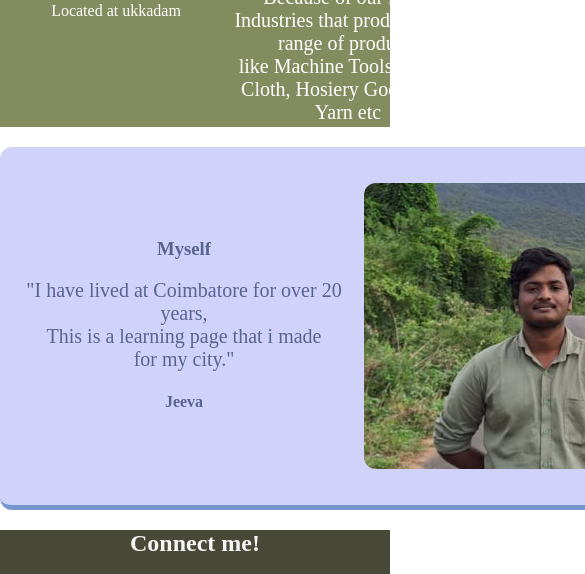
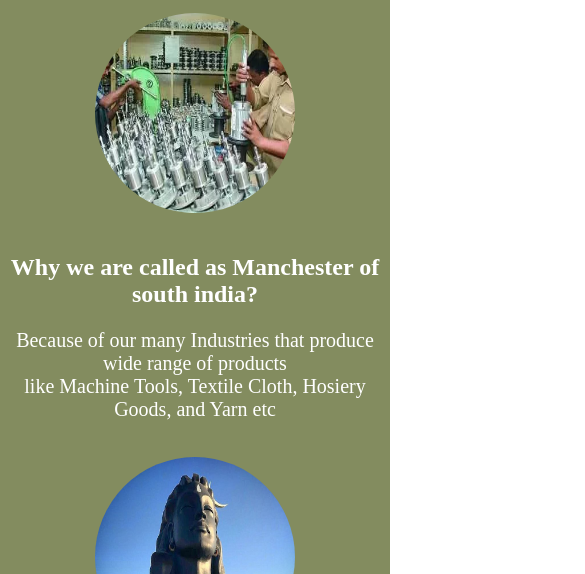
Before and after one commit to jeeva2334/MY_CITY, a plain HTML site: page index.html in a window 390 px wide. Shown: the part 1279-1853 px from the top of the page, 585 px wide, since content can reach past the window. Drawn offline with nearby package versions, Linux system fonts and the light colour scheme.

Commit message:
Responsive it

```diff
--- a/styles.css
+++ b/styles.css
@@ -58,7 +58,7 @@ body {
 .activities {
     display: flex;
     justify-content: space-around;
-    height: 500px;
+    height: 40rem;
 }
 
 img {
@@ -119,3 +119,21 @@ a {
     text-decoration: none;
     color: whitesmoke;
 }
+
+@media (max-width:900px)  {
+    .activities {
+        flex-direction: column;
+        width: 100%;
+        height: 100%;
+        margin-top: 30px;
+    }
+    .card {
+        flex-direction: column;
+        width: 16rem;
+        height: 100%;
+    }
+
+    img {
+        width: 250px;
+    }
+}
```
